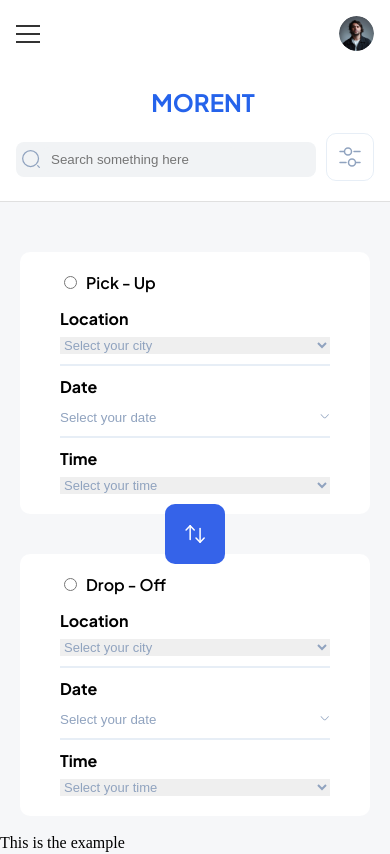
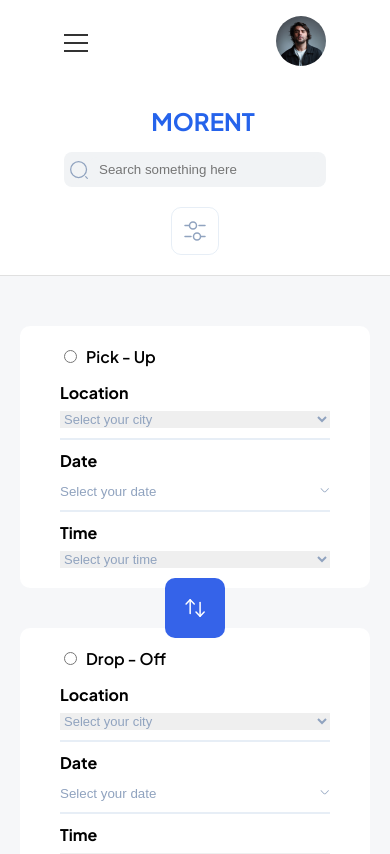
Before and after one commit to ozcsert/Morent, a Next.js app: page / in a window 390 px wide. Shown: the top 854 px of the page. Built offline with nearby package versions, Linux system fonts and the light colour scheme.

Commit message:
[SE-3] - Implement-the-Header-Component responsive-continued

```diff
--- a/src/components/Navbar/index.tsx
+++ b/src/components/Navbar/index.tsx
@@ -87,12 +87,12 @@
 
       {/* Right: Profile Picture */}
       <div className="right-section">
-        <div className="profile-picture">
+        <div className="profile-picture-mini">
         <Image
             src="/images/Imageprofile.svg"
             alt=""
-            width={24}
-            height={24}
+            width={50}
+            height={50}
             //onClick={handleHeartButton}
           />
         </div>
--- a/src/components/Navbar/styles.scss
+++ b/src/components/Navbar/styles.scss
@@ -77,7 +77,7 @@
     display: flex;
     justify-content: space-between;
     align-items: center;
-    padding: 1rem;
+    padding: 1rem 4rem;
   }
 
   /* Left Section - Menu Icon */
@@ -184,15 +184,40 @@
     padding: 5px 10px;
     background-color: #f1f3f5;
     border-radius: 8px;
-
+    width: 100%;
   }
   .last-row{
     display: flex;
     justify-content: space-between;
     align-items: center;
-    padding: 1rem;
+    padding: 1rem 4rem;
 
   }
-  .settings Image{
+  .settings{
     cursor: pointer;
   }
+  .profile-picture-mini Image{
+    width: 60px;
+    height: 60px;
+    cursor: pointer;
+  }
+  .logo-mini .logo-text{
+    font-family: "Plus Jakarta Sans", sans-serif;
+    font-size: 24px;
+    color: #2563eb; /* Logo rengi */
+    font-weight: bold;
+    justify-self: center;
+    padding: 0 3rem;
+  }
+  @media (max-width: 475px) {
+    .last-row{
+      flex-direction: column;
+    }
+    .settings{
+      margin-top: 20px;
+    }
+    .search-bar-mini{
+      width: 100%;
+    }
+
+  }
```
